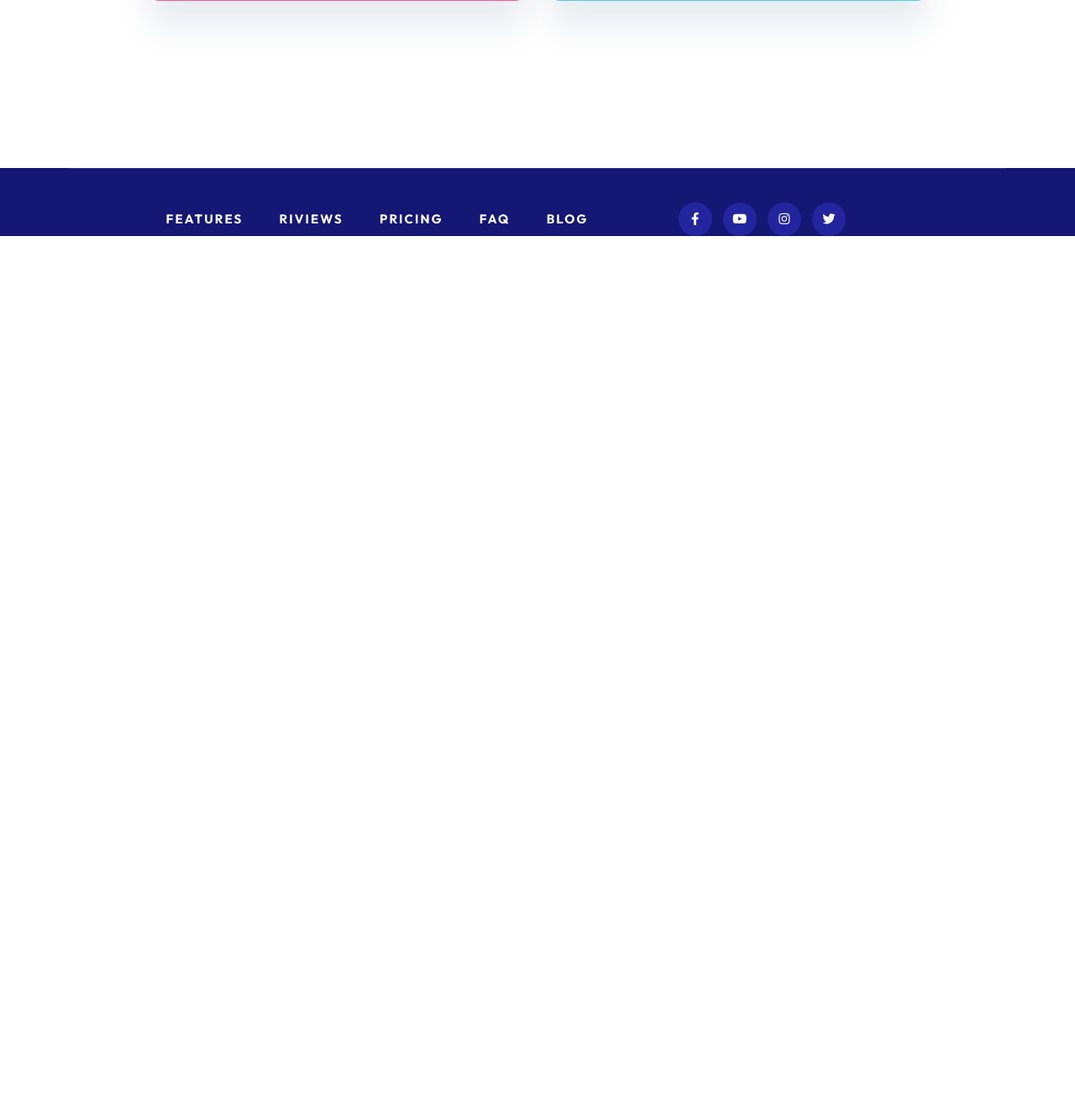
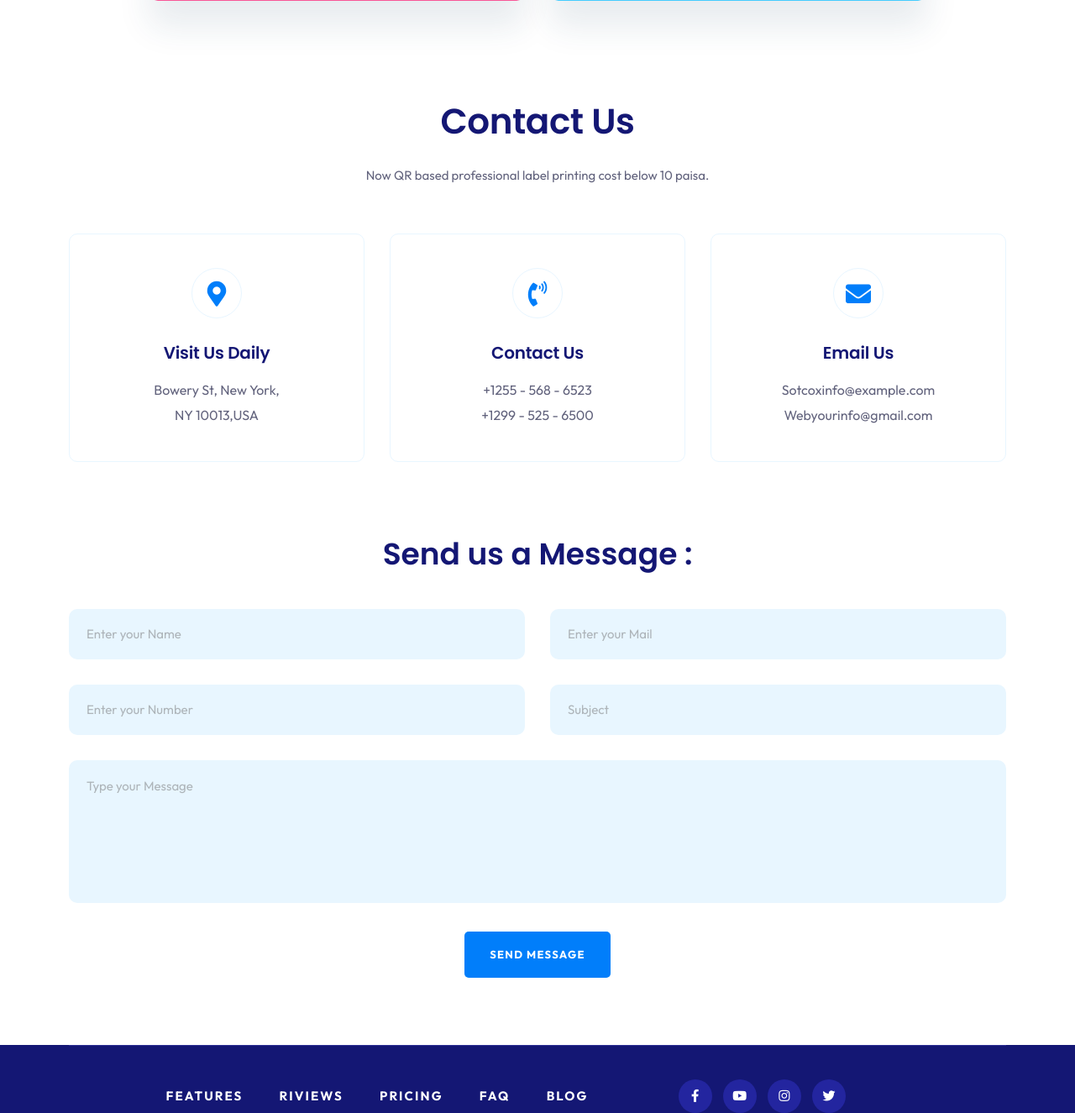
Before and after one commit to Axopher/StickersNLabelPrinting, a Django app: page / in a window 1280 px wide. Shown: the part 2440-3765 px from the top of the page at 84% size. Before the commit the page ends 2721 px from the top, so only its background shows below. Run offline with Django 4.2, Linux system fonts and the light colour scheme; data comes from the database, SQL or seed files in the repository; both versions use the stored data as it was after the commit; some libraries are stand-ins or nearby versions.

Commit message:
Template changes updated

```diff
--- a/labelPrintApp/pdf_generator.py
+++ b/labelPrintApp/pdf_generator.py
@@ -1,4 +1,5 @@
 from fpdf import FPDF
+from django.contrib import messages
 import qrcode
 import os
 
--- a/templates/home.html
+++ b/templates/home.html
@@ -1,13 +1,10 @@
 {% extends 'quitox/base.html' %}
 {% load static %}
 {% block content %}
-
 <main>
-
    <div class="tp-header-bg">
       <img src="{% static 'quitox/assets/img/hero/hero-bg-2.png' %}" alt="">
    </div>
-
    <!-- tp-slider-area-start -->
    <div class="tp-hero__area tp-hero__bg-2">
       <div class="container">
@@ -143,10 +140,98 @@
    {% include 'pricing_plan.html' %}
    <!-- tp-price-area-end -->
 
+   <div class="tp-conatact-area">
+      <div class="container">
 
+         <div class="row justify-content-center">
+            <div class="col-lg-6 col-10">
+            <div class="tp-price__section text-center pb-60 wow tpfadeUp" data-wow-duration=".9s" data-wow-delay=".3s" style="visibility: visible; animation-duration: 0.9s; animation-delay: 0.3s; animation-name: tpfadeUp;">
+               <h3 class="tp-section-title-sm pb-20">Contact Us</h3>
+               <span>Now QR based professional label printing cost below 10 paisa.</span>
+            </div>
+            </div>
+      </div>
 
-
-
+         <div class="row">
+            <div class="col-xl-4 col-lg-4 col-md-4 mb-30">
+               <div class="contact-info text-center">
+                  <span class="contact-icon"><i class="fas fa-map-marker-alt"></i></span>
+                  <h4>Visit Us Daily</h4>
+                  <span>
+                     <a href="https://www.google.com.bd/maps/@23.74591,90.3701368,15z" target="_blank">Bowery St, New York, <br> NY 10013,USA</a>
+                  </span>
+               </div>
+            </div>
+            <div class="col-xl-4 col-lg-4 col-md-4 mb-30">
+               <div class="contact-info text-center">
+                  <span class="contact-icon"><i class="fas fa-phone-volume"></i></span>
+                  <h4>Contact Us</h4>
+                  <span>
+                     <a href="tel:1255568652">+1255 - 568 - 6523 <br>
+                        +1299 - 525 - 6500</a>
+                  </span>
+               </div>
+            </div>
+            <div class="col-xl-4 col-lg-4 col-md-4 mb-30">
+               <div class="contact-info text-center">
+                  <span class="contact-icon"><i class="fas fa-envelope"></i></span>
+                  <h4>Email Us</h4>
+                  <span><a href="mailto:Sotcoxinfo@example.com">Sotcoxinfo@example.com</a><br>
+                     <a href="mailto:Webyourinfo@gmail.com">Webyourinfo@gmail.com</a></span>
+               </div>
+            </div>
+         </div>
+         <div class="row">
+            <div class="col-xl-12">
+               <div id="contact" class="contact-form-box pt-60">
+                  <div class="contact-form-box text-center">
+                     <div class="row justify-content-center">
+                        <div class="col-8">
+                           <h4 class="contact-title">Send us a Message :</h4>
+                        </div>
+                     </div>
+                     <form action="#">
+                        <div class="row">
+                           <div class="col-lg-6 col-md-6 col-12">
+                              <div class="tp-contact-input">
+                                 <input type="text" placeholder="Enter your Name">
+                              </div>
+                           </div>
+                           <div class="col-lg-6 col-md-6 col-12">
+                              <div class="tp-contact-input">
+                                 <input type="email" placeholder="Enter your Mail">
+                              </div>
+                           </div>
+                           <div class="col-lg-6 col-md-6 col-12">
+                              <div class="tp-contact-input">
+                                 <input type="text" placeholder="Enter your Number">
+                              </div>
+                           </div>
+                           <div class="col-lg-6 col-md-6 col-12">
+                              <div class="tp-contact-input">
+                                 <input type="text" placeholder="Subject">
+                              </div>
+                           </div>
+                           <div class="col-12">
+                              <div class="tp-contact-input">
+                                 <textarea placeholder="Type your Message"></textarea>
+                              </div>
+                           </div>
+                        </div>
+                        <div class="row">
+                           <div class="col-12">
+                              <div class="tp-submit-button">
+                                 <button type="submit" class="tp-btn-blue-square"><span>Send Message</span></button>
+                              </div>
+                           </div>
+                        </div>
+                     </form>
+                  </div>
+               </div>
+            </div>
+         </div>
+      </div>
+   </div>
 </main>
 
 {% endblock %}
```
Also changed, not shown: db.sqlite3, 1 other file.
